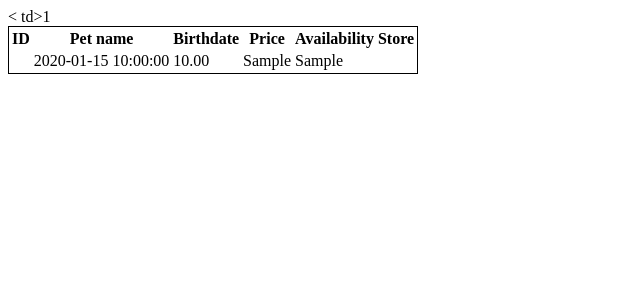
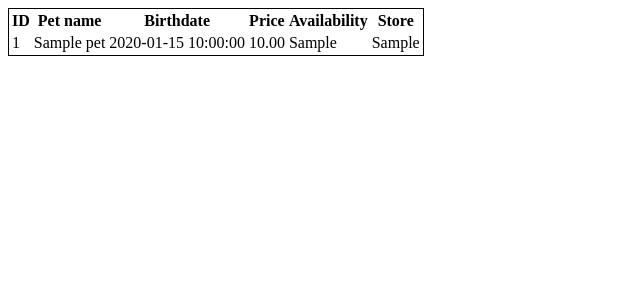
Before and after one commit to srna99/CMSC508-Pet-Store-DBMS, a PHP site: page /pet.php in a window 1280 px wide. Shown: the top 300 px of the page, without its empty margins (0-640 px from the left). Run offline with PHP 8.4, Linux system fonts and the light colour scheme; tables that the repository leaves empty or names only in its code hold one stand-in row (values such as "Sample post"); data that the repository does not hold is empty.

Commit message:
Display all pets.

```diff
--- a/pet.php
+++ b/pet.php
@@ -20,13 +20,12 @@ echo "<thead><tr>
 echo "<tbody>";
 
 while ($row = $stmt->fetch()) {
-    echo "<tr><
-    td>$row[p_id]</td>";
+    echo "<tr><td>$row[p_id]</td>";
 
     if ($row["pet_name"] == null || $row["pet_name"] == "") {
        echo '<td>No name</td>';
     } else {
-       echo "<td>" . $row["name"] . "</td>";
+       echo "<td>" . $row["pet_name"] . "</td>";
     }
 
     if ($row["birthdate"] == null) {
```
